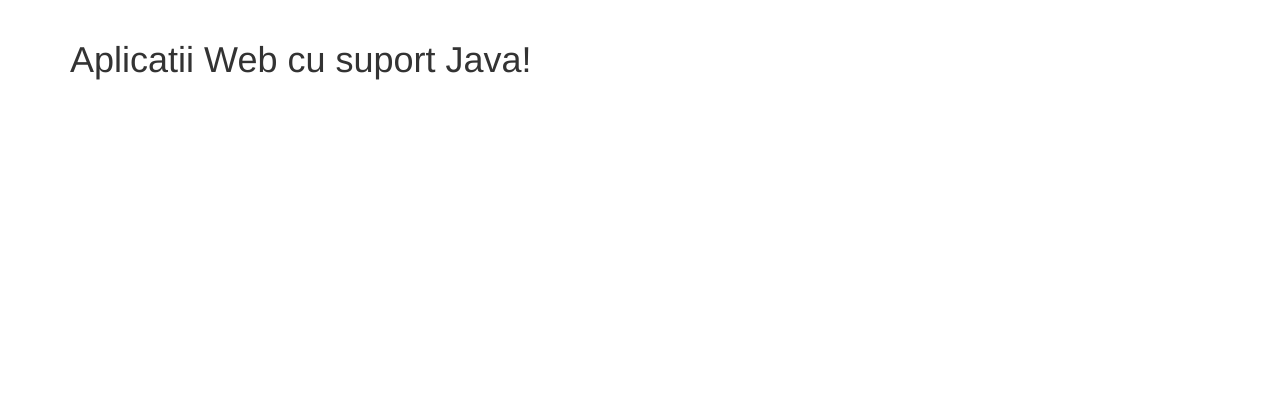
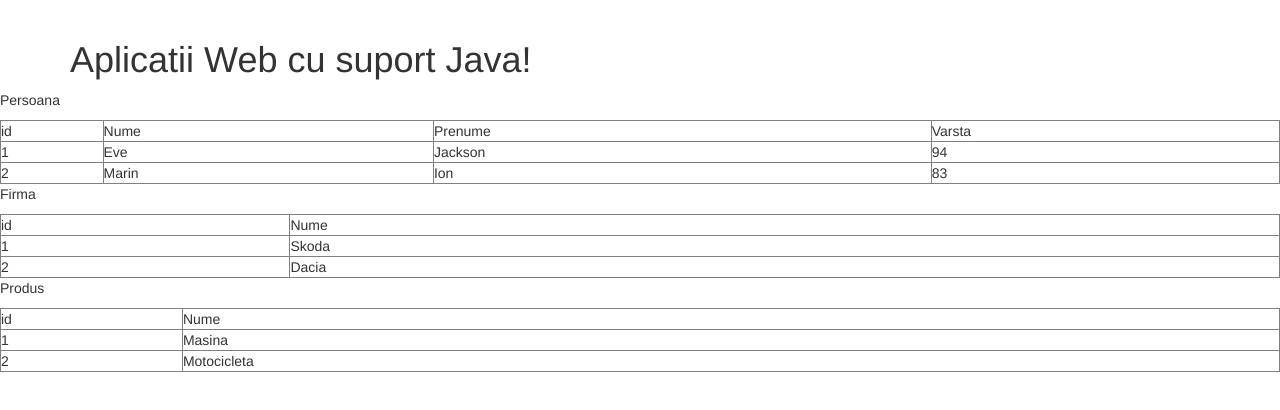
Before and after one commit to Alexandrescu94/repository1, a plain HTML site: page angular-js-app/index.html in a window 1280 px wide. Drawn offline with Linux system fonts and the light colour scheme.

Commit message:
Am adaugat tabelele specifice modelelor

```diff
--- a/angular-js-app/index.html
+++ b/angular-js-app/index.html
@@ -12,6 +12,59 @@
       <h1>{{ helloWorld }}</h1>
     </div>
   </div>
+    <p>Persoana</p>
+    <table style="width:100%" border="1">
+  <tr>
+    <td>id</td>
+    <td>Nume</td>
+    <td>Prenume</td>
+    <td>Varsta</td>
+  </tr>
+  <tr>
+    <td>1</td>
+    <td>Eve</td>
+    <td>Jackson</td>
+    <td>94</td>
+  </tr>
+  <tr>
+    <td>2</td>
+    <td>Marin</td>
+    <td>Ion</td>
+    <td>83</td>
+  </tr>
+</table>
+
+     <p>Firma</p>
+    <table style="width:100%" border="1">
+  <tr>
+    <td>id</td>
+    <td>Nume</td>
+  </tr>
+  <tr>
+    <td>1</td>
+    <td>Skoda</td>
+  </tr>
+  <tr>
+    <td>2</td>
+    <td>Dacia</td>
+  </tr>
+</table>
+
+     <p>Produs</p>
+    <table style="width:100%" border="1">
+  <tr>
+    <td>id</td>
+    <td>Nume</td>
+  </tr>
+  <tr>
+    <td>1</td>
+    <td>Masina</td>
+  </tr>
+  <tr>
+    <td>2</td>
+    <td>Motocicleta</td>
+  </tr>
+</table>
 
   <script src="js/jquery-1.11.3.min.js"></script>
   <script src="js/bootstrap.min.js"></script>
```
